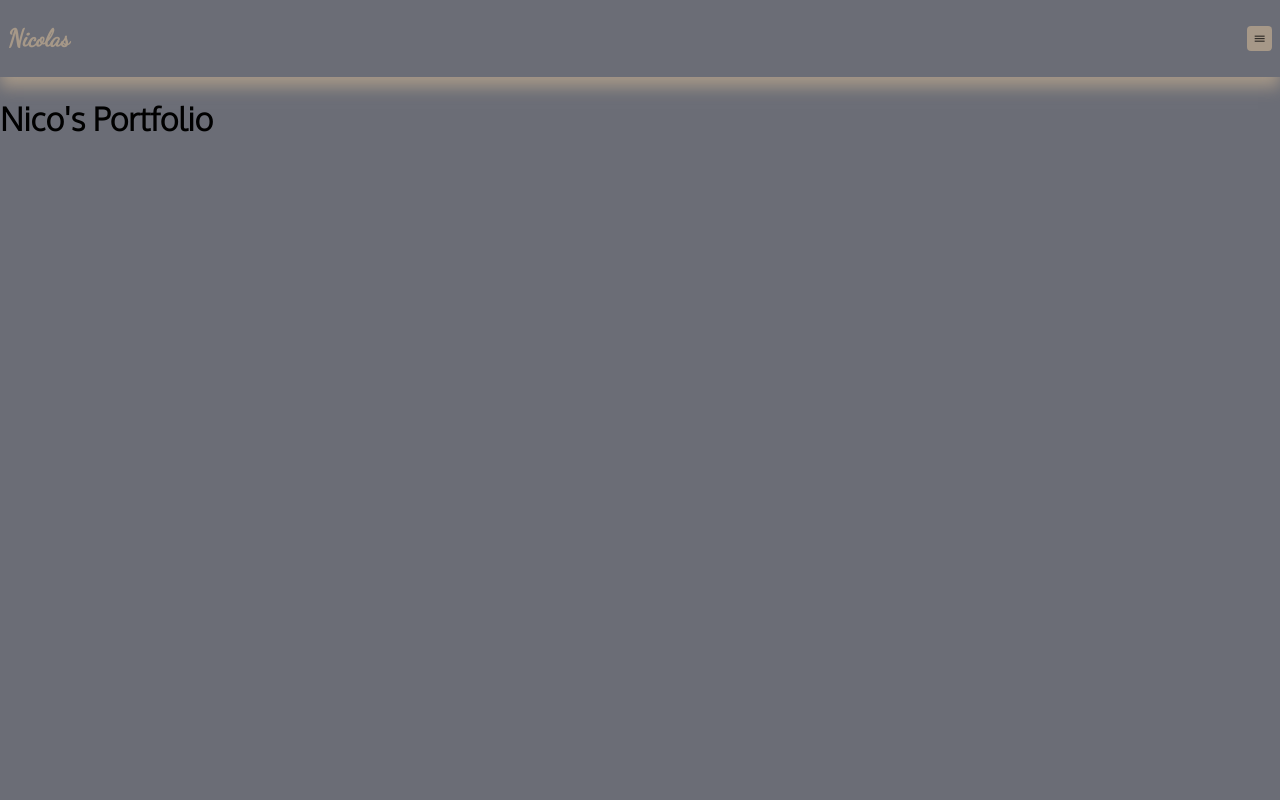
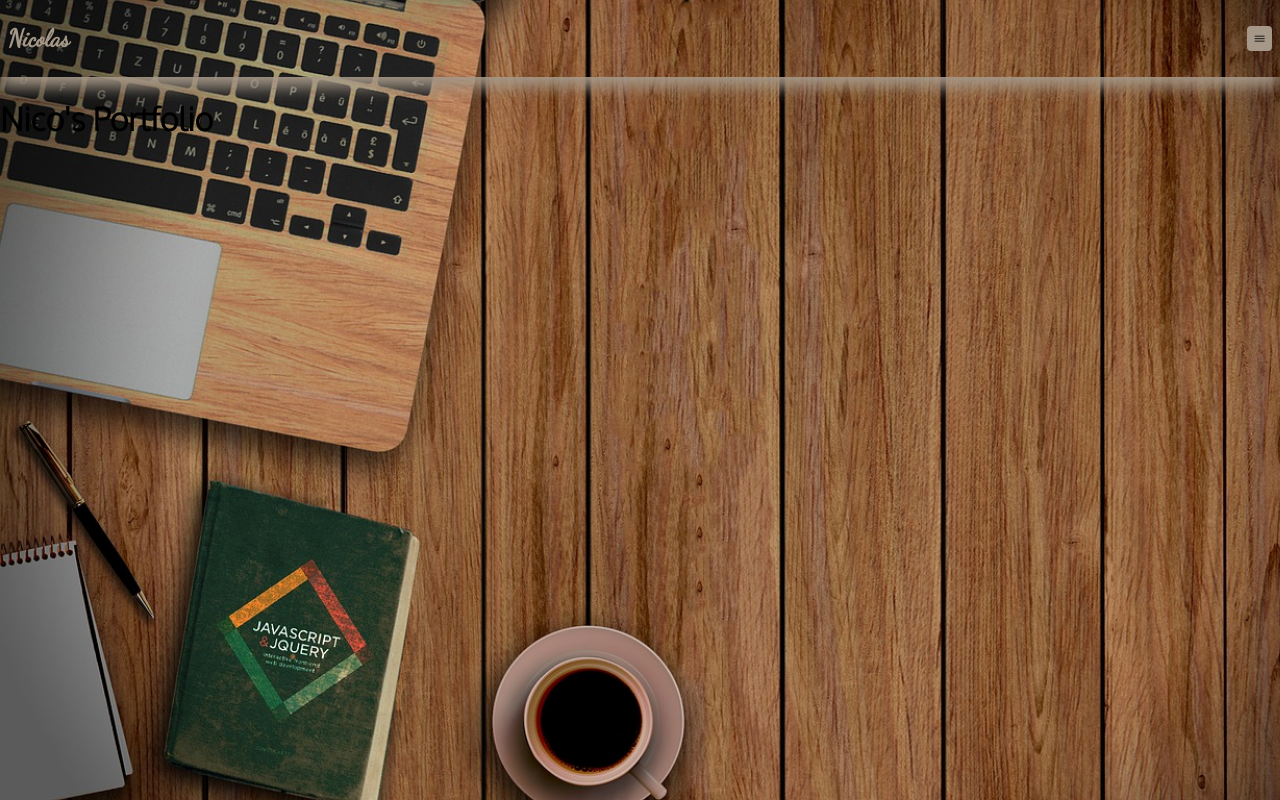
Before and after one commit to Monsieur-Nico/Monsieur-Nico, a React (Create React App) app in the folder portfolio/: page / in a window 1280 px wide. Built offline with nearby package versions, Linux system fonts and the light colour scheme.

Commit message:
Change the app background

```diff
--- a/portfolio/src/App.scss
+++ b/portfolio/src/App.scss
@@ -2,5 +2,6 @@
 @use "./Components/Style/Variables/palette" as palette;
 
 body {
-  background-color: palette.$dim-gray;
+  background-image: url(../public/Hero_Section_Image.jpeg);
+  background-size: cover;
 }
```
Also changed, not shown: portfolio/public/Hero_Section_Image.jpeg (added).
